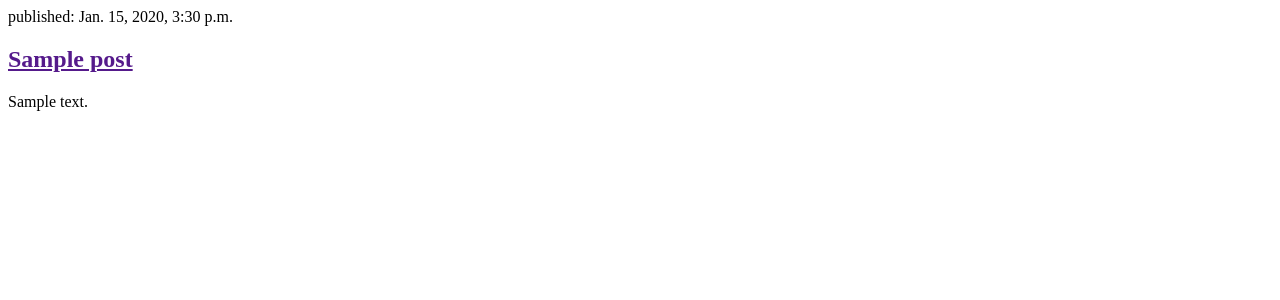
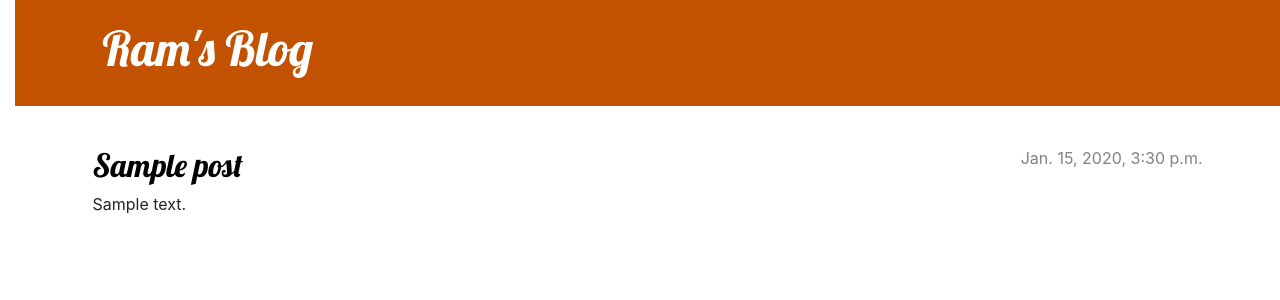
Before and after one commit to challaramcharan/my-first-blog, a Django app: page / in a window 1280 px wide. Shown: the top 300 px of the page. Run offline with Django 3.2, Linux system fonts and the light colour scheme; tables that the repository leaves empty hold one stand-in row (values such as "Sample post").

Commit message:
Added view and template for detailed blog post as well as CSS for the site.

```diff
--- /dev/null
+++ b/blog/static/css/blog.css
@@ -0,0 +1,80 @@
+h1 a, h2 a {
+    color: #C25100;
+    font-family: 'Lobster';
+}
+
+
+body {
+    padding-left: 15px;
+}
+
+.page-header {
+    background-color: #C25100;
+    margin-top: 0;
+    margin-bottom: 40px;
+    padding: 20px 20px 20px 40px;
+}
+
+.page-header h1,
+.page-header h1 a,
+.page-header h1 a:visited,
+.page-header h1 a:active {
+    color: #ffffff;
+    font-size: 36pt;
+    text-decoration: none;
+}
+
+h1,
+h2,
+h3,
+h4 {
+    font-family: 'Lobster', cursive;
+}
+
+.date {
+    color: #828282;
+}
+
+.save {
+    float: right;
+}
+
+.post-form textarea,
+.post-form input {
+    width: 100%;
+}
+
+.top-menu,
+.top-menu:hover,
+.top-menu:visited {
+    color: #ffffff;
+    float: right;
+    font-size: 26pt;
+    margin-right: 20px;
+}
+
+.post {
+    margin-bottom: 70px;
+}
+
+.post h2 a,
+.post h2 a:visited {
+    color: #000000;
+}
+
+.post > .date,
+.post > .actions {
+    float: right;
+}
+
+.btn-default,
+.btn-default:visited {
+    color: #C25100;
+    background: none;
+    border-color: #C25100;
+}
+
+.btn-default:hover {
+    color: #FFFFFF;
+    background-color: #C25100;
+}
--- /dev/null
+++ b/blog/templates/blog/base.html
@@ -0,0 +1,26 @@
+{% load static %}
+<!DOCTYPE html>
+<html>
+    <head>
+        <title>Django Girls blog</title>
+        <link rel="stylesheet" href="https://cdn.jsdelivr.net/npm/bootstrap@4.5.3/dist/css/bootstrap.min.css" integrity="sha384-TX8t27EcRE3e/ihU7zmQxVncDAy5uIKz4rEkgIXeMed4M0jlfIDPvg6uqKI2xXr2" crossorigin="anonymous">
+        <link href="//fonts.googleapis.com/css?family=Lobster&subset=latin,latin-ext" rel="stylesheet" type="text/css">
+        <link rel="stylesheet" href="{% static 'css/blog.css' %}">
+    </head>
+    <body>
+        <header class="page-header">
+            <div class="container">
+                <h1><a href="/">Ram's Blog</a></h1>
+            </div>
+        </header>
+
+        <main class="container">
+            <div class="row">
+                <div class="col">
+                    {% block content %}
+                    {% endblock %}
+                </div>
+            </div>
+        </main>
+    </body>
+</html>
--- a/blog/templates/blog/post_list.html
+++ b/blog/templates/blog/post_list.html
@@ -1,15 +1,15 @@
-<!DOCTYPE html>
-<html>
-    <head>
-        <title>Django Girls blog</title>
-    </head>
-    <body>
-        {% for post in posts %}
-            <article>
-                <time>published: {{ post.published_date }}</time>
-                <h2><a href="">{{ post.title }}</a></h2>
-                <p>{{ post.text|linebreaksbr }}</p>
-            </article>
-        {% endfor %}
-    </body>
-</html>
+{% extends 'blog/base.html' %}
+
+
+
+{% block content %}
+    {% for post in posts %}
+        <article class="post">
+            <time class="date">
+                {{ post.published_date }}
+            </time>
+            <h2><a href="{% url 'post_detail' pk=post.pk %}">{{ post.title }}</a></h2>
+            <p>{{ post.text|linebreaksbr }}</p>
+        </article>
+    {% endfor %}
+{% endblock %}
--- a/blog/urls.py
+++ b/blog/urls.py
@@ -2,5 +2,6 @@ from django.urls import path
 from . import views
 
 urlpatterns = [
-    path('', views.post_list, name='post_list')
+    path('', views.post_list, name='post_list'),
+    path('post/<int:pk>/', views.post_detail, name='post_detail'),
 ]
--- a/blog/views.py
+++ b/blog/views.py
@@ -1,7 +1,11 @@
-from django.shortcuts import render
+from django.shortcuts import render,get_object_or_404
 from django.utils import timezone
 from .models import Post
 
 def post_list(request):
     posts=Post.objects.all().order_by('published_date')
     return render(request, 'blog/post_list.html', {'posts':posts})
+
+def post_detail(request, pk):
+    post = get_object_or_404(Post, pk=pk)
+    return render(request, 'blog/post_detail.html', {'post': post})
```
Also changed, not shown: blog/templates/blog/post_detail.html (added, +13 -0 lines).
